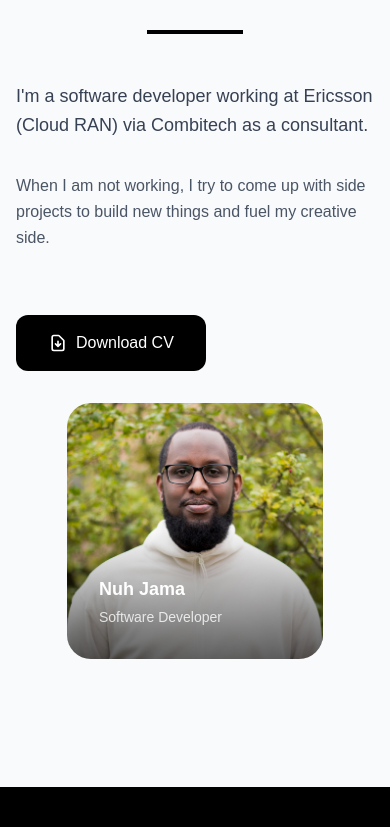
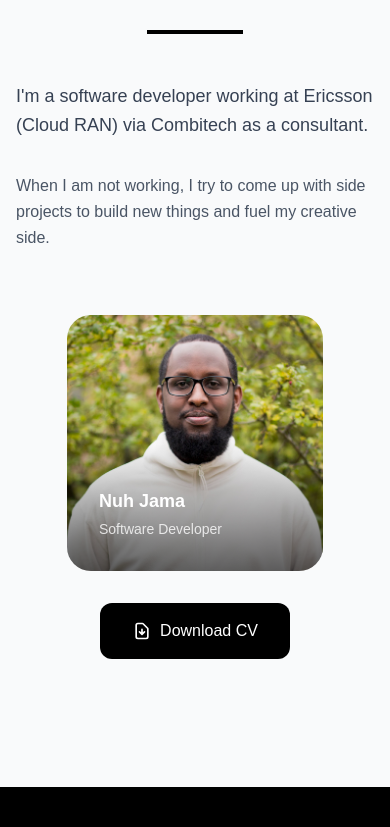
Before and after one commit to numoh/portfolio, a Next.js app: page / in a window 390 px wide. Shown: the part 1002-1829 px from the top of the page. Built offline with nearby package versions, Linux system fonts and the light colour scheme.

Commit message:
Added more space between picture and CV button on mobile

```diff
--- a/src/components/sections/About.tsx
+++ b/src/components/sections/About.tsx
@@ -13,7 +13,7 @@ export default function About() {
         </div>
 
         <div className="grid lg:grid-cols-2 gap-8 sm:gap-12 lg:gap-20 items-center">
-          <div className="space-y-8">
+          <div className="space-y-8 lg:order-1">
             <p className="text-lg sm:text-xl lg:text-2xl text-gray-700 leading-relaxed">
               I'm a software developer working at Ericsson (Cloud RAN) via Combitech as a consultant.
             </p>
@@ -21,7 +21,7 @@ export default function About() {
               When I am not working, I try to come up with side projects to build new things and fuel my creative side.
             </p>
 
-            <div className="pt-8">
+            <div className="pt-8 hidden lg:block">
               <a
                 href="/cv.pdf"
                 download
@@ -36,7 +36,7 @@ export default function About() {
 
           </div>
 
-          <div className="relative">
+          <div className="relative lg:order-2">
             <div className="w-64 h-64 sm:w-80 sm:h-80 lg:w-96 lg:h-96 rounded-3xl mx-auto relative overflow-hidden group">
               <img
                 src="/nuh_image.png"
@@ -49,6 +49,20 @@ export default function About() {
                 <div className="text-sm opacity-80">Software Developer</div>
               </div>
             </div>
+
+            {/* Mobile CV Button */}
+            <div className="mt-8 text-center lg:hidden">
+              <a
+                href="/cv.pdf"
+                download
+                className="inline-flex items-center gap-2 bg-black text-white px-8 py-4 rounded-xl hover:bg-gray-800 transition-colors font-medium"
+              >
+                <svg className="w-5 h-5" fill="none" stroke="currentColor" viewBox="0 0 24 24">
+                  <path strokeLinecap="round" strokeLinejoin="round" strokeWidth={2} d="M12 10v6m0 0l-3-3m3 3l3-3m2 8H7a2 2 0 01-2-2V5a2 2 0 012-2h5.586a1 1 0 01.707.293l5.414 5.414a1 1 0 01.293.707V19a2 2 0 01-2 2z" />
+                </svg>
+                Download CV
+              </a>
+            </div>
           </div>
         </div>
       </div>
```
